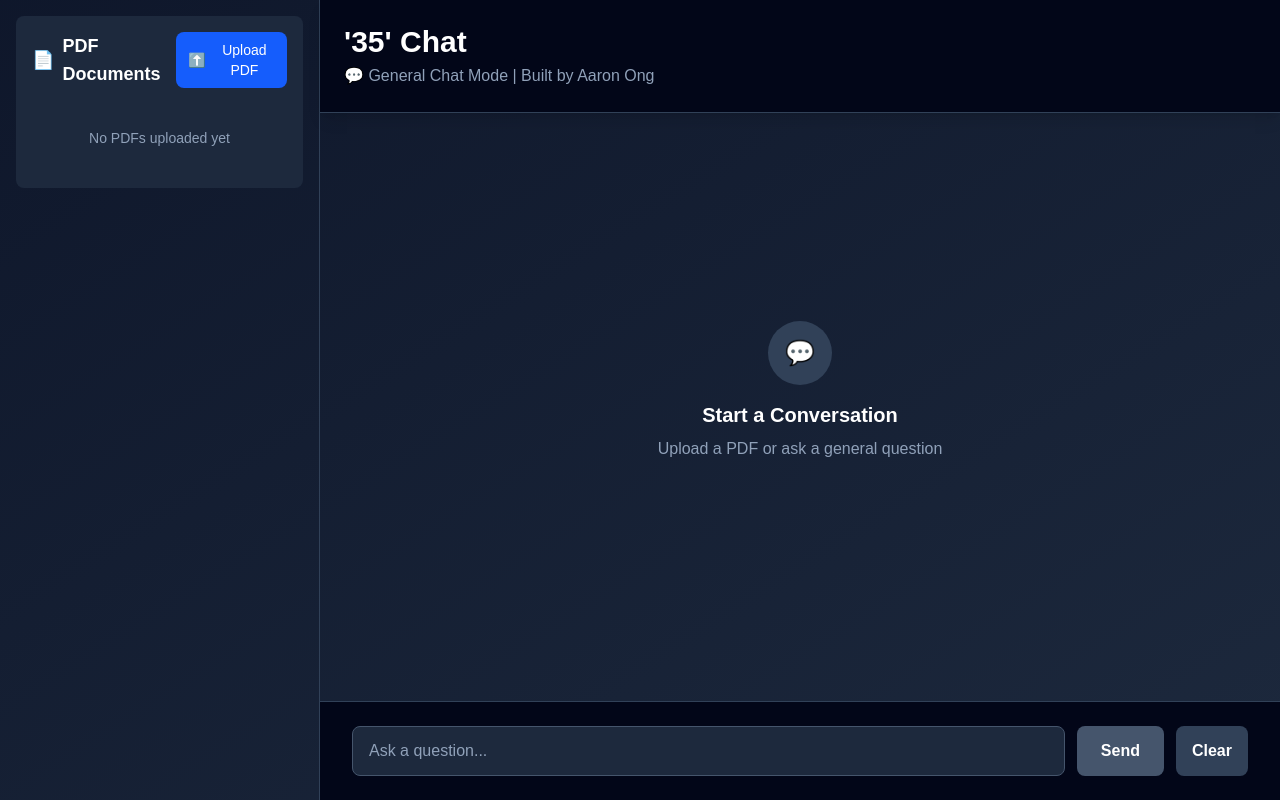
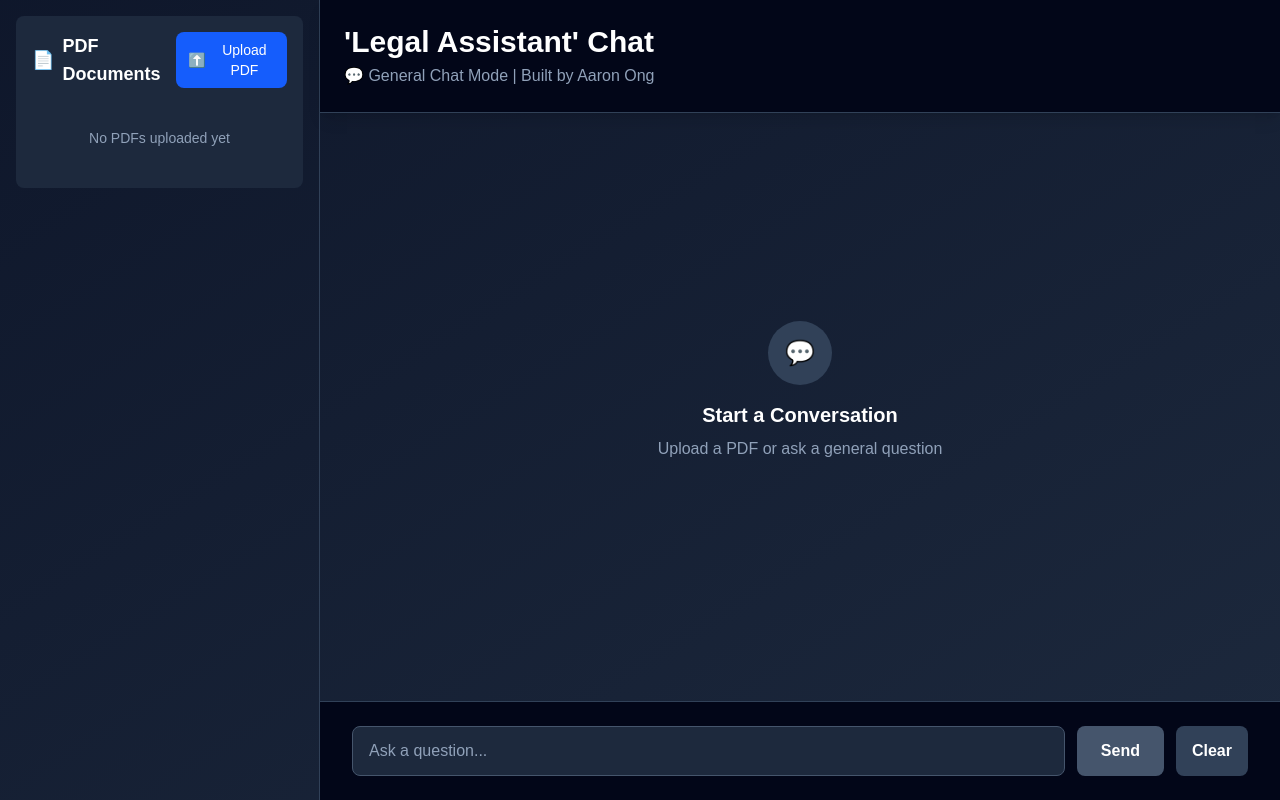
Before and after one commit to kodkenyalang/makerphase, a Next.js app: page /chatbot in a window 1280 px wide. Built offline with nearby package versions, Linux system fonts and the light colour scheme.

Commit message:
Update chat header title and PDF mode label

```diff
--- a/app/chatbot/page.tsx
+++ b/app/chatbot/page.tsx
@@ -141,10 +141,10 @@
       <div className="flex-1 flex flex-col">
         {/* Header */}
         <div className="bg-slate-950 border-b border-slate-700 p-6 shadow-lg">
-          <h1 className="text-3xl font-bold text-white">'35' Chat</h1>
+          <h1 className="text-3xl font-bold text-white">'Legal Assistant' Chat</h1>
           <p className="text-slate-400 mt-1">
             {currentStoreId
-              ? "📄 PDF Mode - Powered by RAG"
+              ? "📄 PDF Mode - Powered by AI"
               : "💬 General Chat Mode"}{" "}
             | Built by Aaron Ong
           </p>
```
